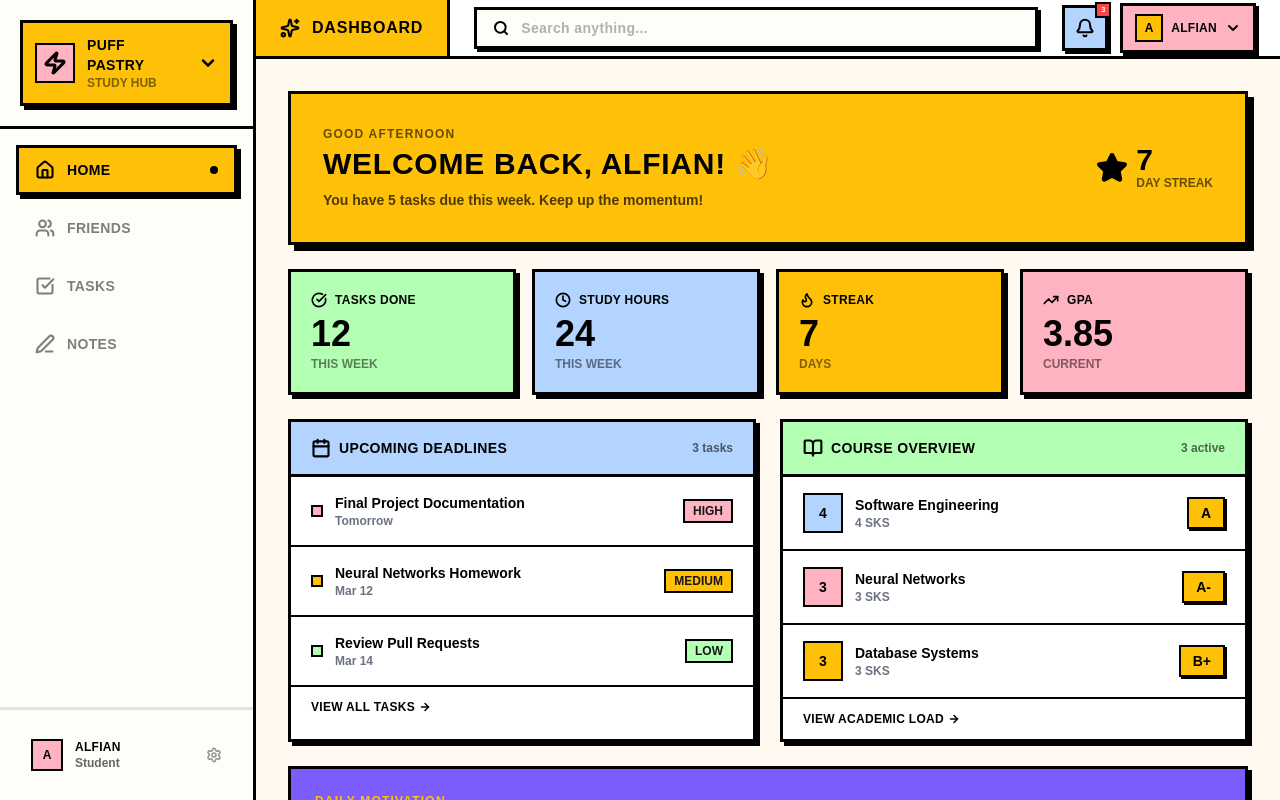
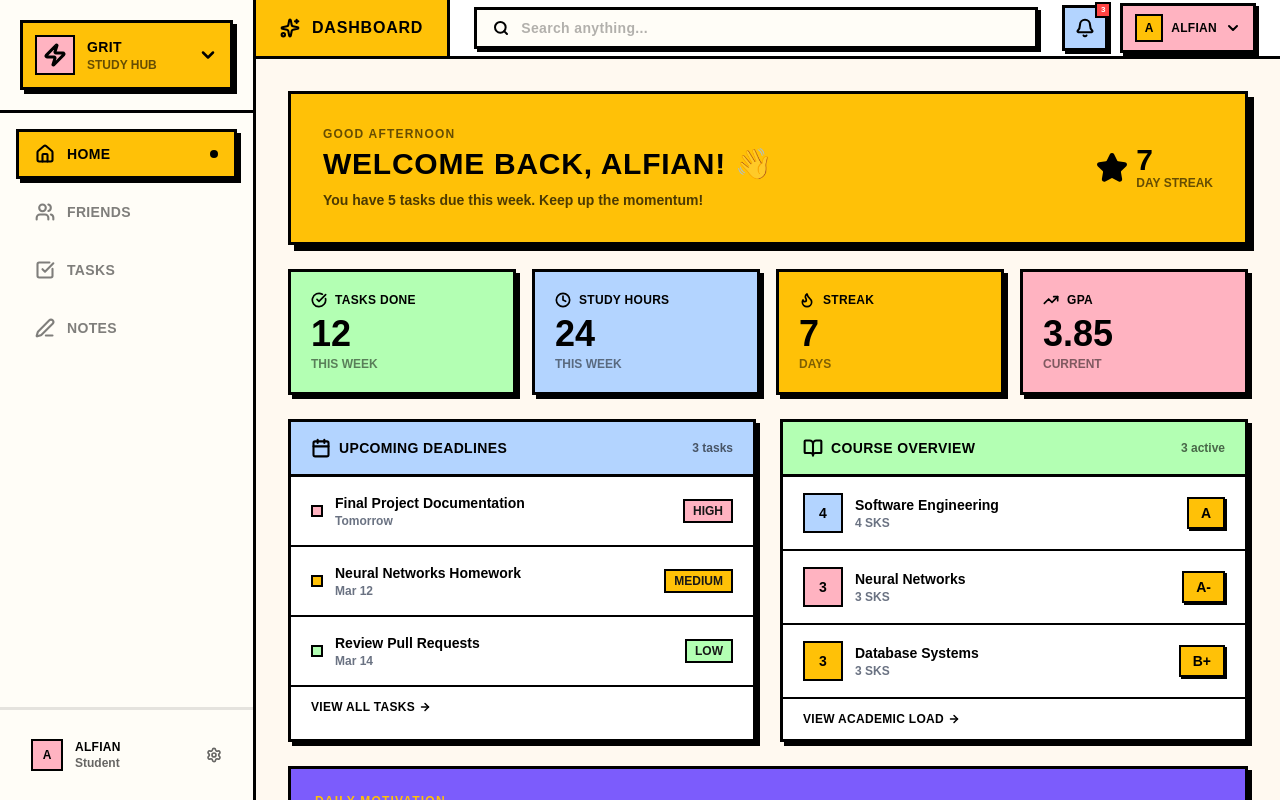
Before and after one commit to AlfianRamadani/puff-pastry-ifest-uajy, a Next.js app: page / in a window 1280 px wide. Built offline with nearby package versions, Linux system fonts and the light colour scheme.

Commit message:
polish: focus states, consistent contrast and placeholder colors

```diff
--- a/src/app/components/layouts/sidebar.tsx
+++ b/src/app/components/layouts/sidebar.tsx
@@ -62,8 +62,8 @@ const Sidebar = () => {
               <Zap className="w-6 h-6 text-black" strokeWidth={3} />
             </div>
             <div className="flex flex-col leading-tight flex-1">
-              <span className="font-black text-sm text-black tracking-wide">PUFF PASTRY</span>
-              <span className="font-bold text-xs text-black/50">STUDY HUB</span>
+              <span className="font-black text-sm text-black tracking-wide">GRIT</span>
+              <span className="font-bold text-xs text-black/60">STUDY HUB</span>
             </div>
             <ChevronDown className="w-5 h-5 text-black" strokeWidth={3} />
           </div>
@@ -109,7 +109,7 @@ const Sidebar = () => {
                 <p className="font-black text-xs text-black uppercase tracking-wide truncate">Alfian</p>
                 <p className="font-bold text-xs text-black/60 truncate">Student</p>
               </div>
-              <Settings className="w-4 h-4 text-black/40 shrink-0" strokeWidth={2.5} />
+              <Settings className="w-4 h-4 text-black/60 shrink-0" strokeWidth={2.5} />
             </div>
           </Link>
         </div>
--- a/src/app/components/layouts/topbar.tsx
+++ b/src/app/components/layouts/topbar.tsx
@@ -124,7 +124,7 @@ const TopBar = () => {
                     href="/settings/profile"
                     role="menuitem"
                     onClick={() => setProfileOpen(false)}
-                    className="flex items-center gap-3 px-4 py-3 hover:bg-[#FFC107]/15 transition-colors border-b-2 border-black/10"
+                    className="flex items-center gap-3 px-4 py-3 hover:bg-[#FFC107]/15 transition-colors border-b-2 border-black/10 outline-none focus-visible:bg-[#FFC107]/15"
                   >
                     <Settings className="w-4 h-4 text-black" strokeWidth={2.5} />
                     <span className="font-bold text-sm text-black">Profile & Settings</span>
@@ -132,7 +132,7 @@ const TopBar = () => {
                   <button
                     role="menuitem"
                     onClick={() => { setProfileOpen(false); alert('Logged out'); }}
-                    className="flex items-center gap-3 w-full text-left px-4 py-3 hover:bg-[#FF4444]/10 transition-colors"
+                    className="flex items-center gap-3 w-full text-left px-4 py-3 hover:bg-[#FF4444]/10 transition-colors outline-none focus-visible:bg-[#FF4444]/10"
                   >
                     <LogOut className="w-4 h-4 text-[#FF4444]" strokeWidth={2.5} />
                     <span className="font-bold text-sm text-[#FF4444]">Log Out</span>
@@ -174,7 +174,7 @@ const TopBar = () => {
               id="mobile-topbar-search"
               type="text"
               placeholder="Search..."
-              className="bg-transparent outline-none w-full font-bold text-sm text-black placeholder:text-gray-400"
+              className="bg-transparent outline-none w-full font-bold text-sm text-black placeholder:text-black/30"
             />
           </div>
         </div>
--- a/src/app/settings/profile/page.tsx
+++ b/src/app/settings/profile/page.tsx
@@ -122,14 +122,14 @@ export default function ProfileSettingsPage() {
                     if (v) update('avatar', v.charAt(0).toUpperCase());
                     setEditingAvatar(false);
                   }}
-                  className="w-10 h-10 text-center bg-white border-[3px] border-black font-black text-lg text-black shadow-[3px_3px_0px_0px_rgba(0,0,0,1)] outline-none uppercase"
+                  className="w-10 h-10 text-center bg-white border-[3px] border-black font-black text-lg text-black shadow-[3px_3px_0px_0px_rgba(0,0,0,1)] outline-none uppercase focus-visible:ring-2 focus-visible:ring-[#FFC107]"
                   aria-label="Avatar initial"
                 />
               </div>
             ) : (
               <button
                 onClick={() => setEditingAvatar(true)}
-                className="absolute -bottom-2 -right-2 p-2 bg-white border-[3px] border-black shadow-[3px_3px_0px_0px_rgba(0,0,0,1)] active:shadow-none active:translate-x-[1px] active:translate-y-[1px] transition-all"
+                className="absolute -bottom-2 -right-2 p-2 bg-white border-[3px] border-black shadow-[3px_3px_0px_0px_rgba(0,0,0,1)] active:shadow-none active:translate-x-[1px] active:translate-y-[1px] transition-all outline-none focus-visible:ring-2 focus-visible:ring-black"
                 aria-label="Change avatar initial"
               >
                 <Camera className="w-4 h-4 text-black" strokeWidth={2.5} />
```
